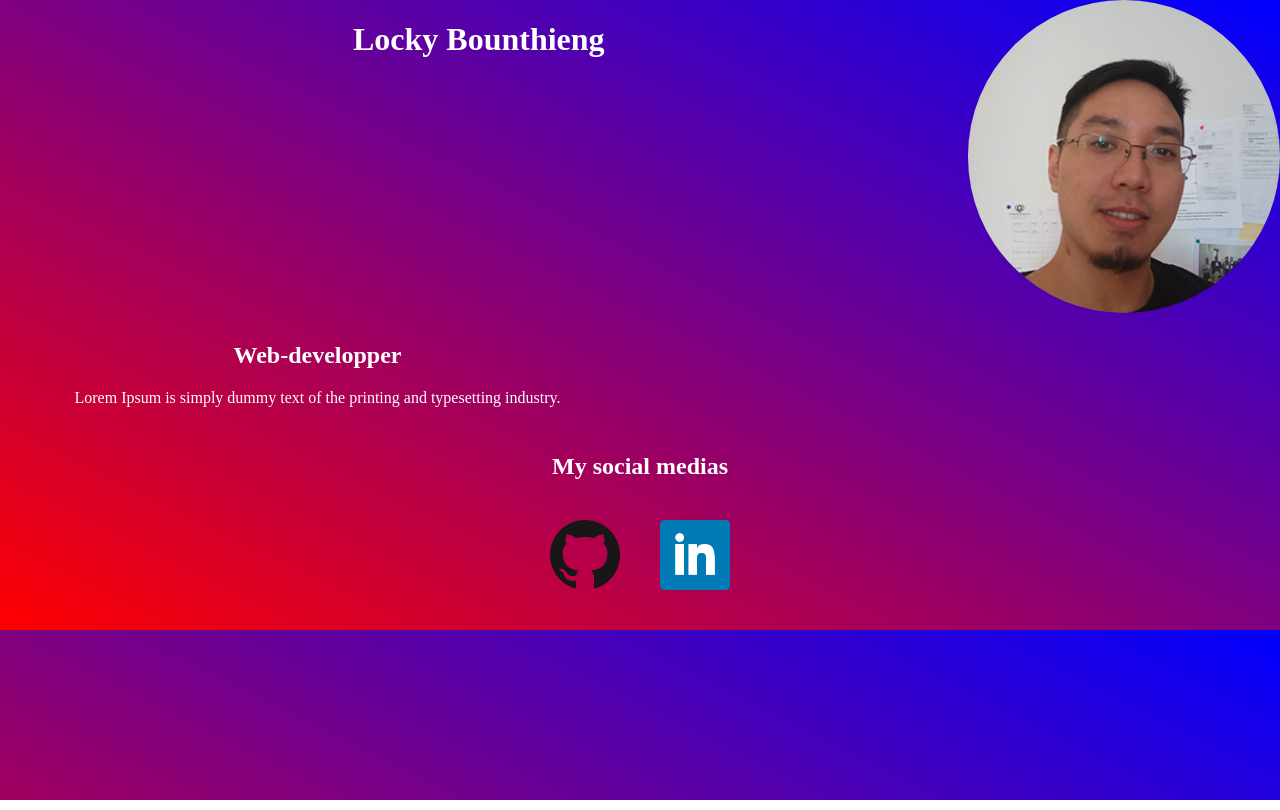
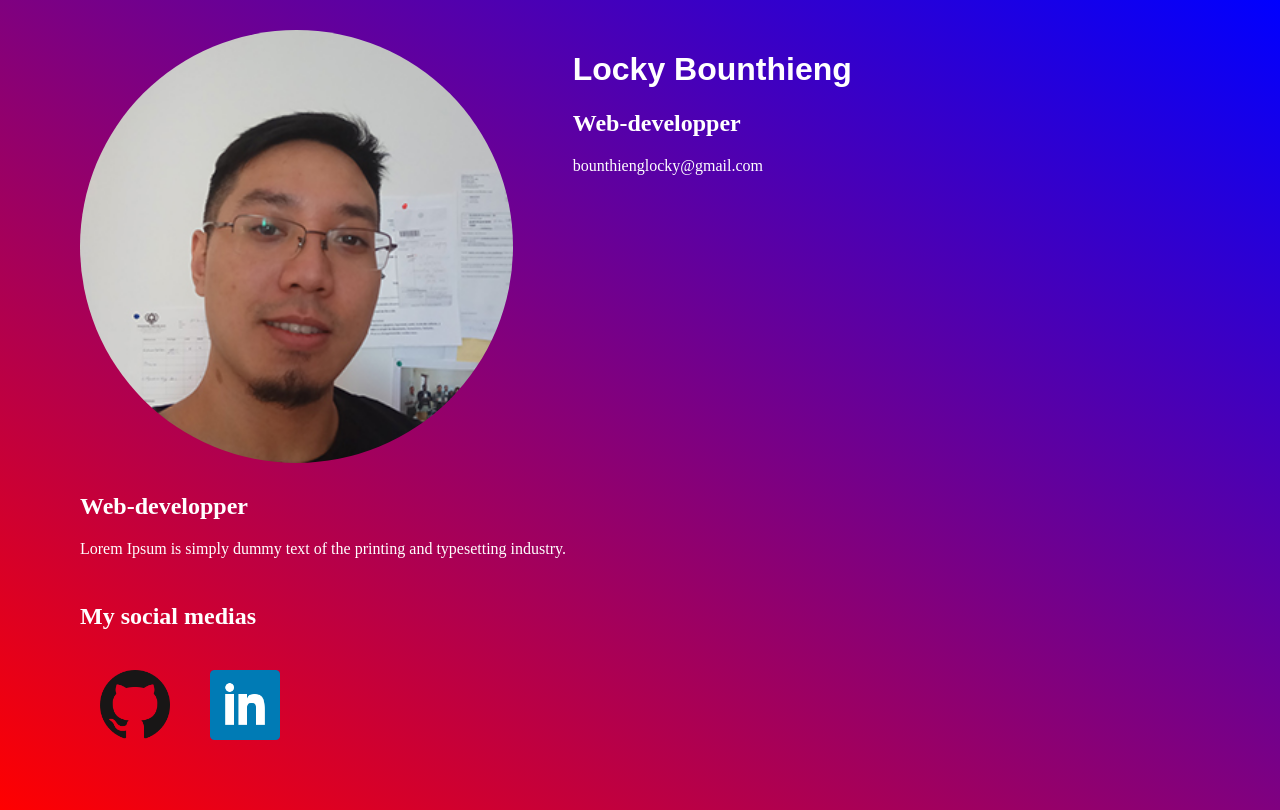
Before and after one commit to LockyBounty/My-CV, a plain HTML site: page index2.html in a window 1280 px wide. Drawn offline with Linux system fonts and the light colour scheme.

Commit message:
added fonts

```diff
--- a/index2.html
+++ b/index2.html
@@ -8,9 +8,13 @@
 
 
 <div class="grid">
-<div class="griditem1"><h1>Locky Bounthieng</h1></div>
+    <div class="griditem1">
+        <h1>Locky Bounthieng</h1>
+        <p><h2>Web-developper</h2></p>
+        <p>bounthienglocky@gmail.com</p>
+    </div>
 <div class="griditem01">
-    <your-img><img src="locky300px.jpg"></your-img>
+    <your-img><img src="locky300px.jpg"/></your-img>
     </div>
 <div class="griditem2"><h2>Web-developper</h2>
 	<p>Lorem Ipsum is simply dummy text of the printing and typesetting industry. </p></div>
--- a/style2.css
+++ b/style2.css
@@ -6,23 +6,31 @@ body {
 }
 
 [class^="griditem"] {
-   color: white;
-  text-align: center;
-  /*background-color: blue;*/
+    color: white;
+    text-align: left;
+    padding-left: 50px;
+
+    /*background-color: blue;*/
+}
+h1 {
+    font-family: 'Yanone Kaffeesatz', sans-serif;
+}
+
+@font-face {
+    font-family: 'Roboto', sans-serif;
+    src:url(fonts/Roboto.woff2) format('woff2'),
+    url(fonts/Roboto.tff) format('truetype');
 }
 
 
 .grid {
     display: grid;
-    grid-template-columns: repeat(4, 1fr);
+    grid-template-columns: repeat(4, auto-fill);
     grid-template-rows: repeat(4, auto-fill);
-    grid-template-areas:
-        "header header header header1"
-        "main main sidebar sidebar"
-        "main main sidebar sidebar"
-        "footer footer footer footer";
+    grid-template-areas: "header1 header header header" "main main sidebar sidebar" "main main sidebar sidebar" "main main sidebar sidebar" "footer footer footer footer";
     grid-auto-flow: dense;
     grid-gap: 10px;
+    padding: 30px;
 }
 
 .grid-container--fill {
@@ -73,11 +81,14 @@ body {
 }
 .logo:hover {
 
+
   transform: scale(1.2);
 }
 your-img {
-        overflow: hidden;
+    overflow: hidden;
     margin: 0;
+    width:300px;
+
 }
     your-img img {
         display: block; /*remove inline-block spaces*/
```
Also changed, not shown: fonts/Roboto-Black.ttf (added), fonts/Roboto-BlackItalic.ttf (added), fonts/Roboto-Bold.ttf (added), fonts/Roboto-BoldItalic.ttf (added), fonts/Roboto-Italic.ttf (added), fonts/Roboto-Light.ttf (added), fonts/Roboto-LightItalic.ttf (added), fonts/Roboto-Medium.ttf (added), fonts/Roboto-MediumItalic.ttf (added), fonts/Roboto-Regular.ttf (added), fonts/Roboto-Thin.ttf (added), fonts/Roboto-ThinItalic.ttf (added), fonts/YanoneKaffeesatz-Bold.ttf (added), fonts/YanoneKaffeesatz-ExtraLight.ttf (added), 2 more files.
